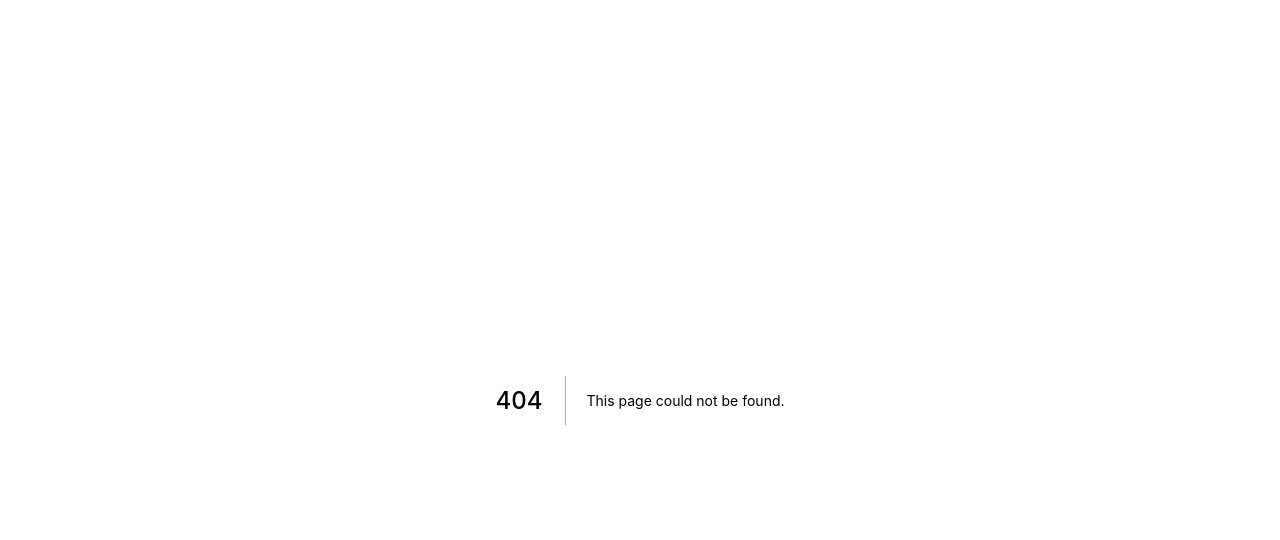
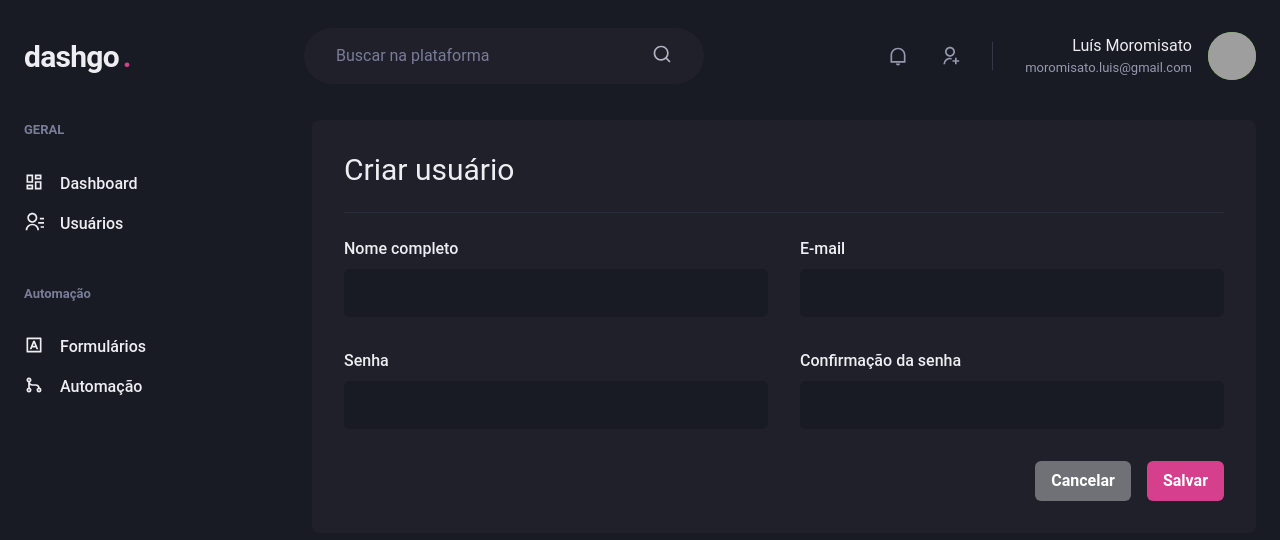
Before and after one commit to moromisato/ignite-project-04, a Next.js app: page /users/create in a window 1280 px wide. Before the commit this address had no page. Shown: the top 540 px of the page. Built offline with nearby package versions, Linux system fonts and the light colour scheme; grey boxes are pictures that could not be loaded.

Commit message:
added create user screen

```diff
--- /dev/null
+++ b/src/pages/users/create.tsx
@@ -0,0 +1,47 @@
+import { Box, Flex, Heading, Divider, VStack, HStack, SimpleGrid, Button } from "@chakra-ui/react";
+import { Input } from "../../components/Form/Input";
+import { SideBar } from "../../components/Form/Sidebar";
+import { Header } from "../../components/Header";
+
+export default function UserList() {
+  return (
+    <Box>
+      <Header />
+      <Flex w="100%" my="6" maxW={1480} mx="auto" px="6">
+        <SideBar />
+
+        <Box flex="1" borderRadius={8} bg="gray.800" p="8">
+          <Heading size="lg" fontWeight="normal">Criar usuário</Heading>
+
+          <Divider my="6" borderColor="gray.700" />
+
+          <VStack spacing="8">
+            <SimpleGrid minChildWidth="240px" spacing="8" w="100%">
+              <Input name="name" label="Nome completo"/>
+              <Input name="email" label="E-mail"/>
+            </SimpleGrid>
+
+            <SimpleGrid minChildWidth="240px" spacing="8" w="100%">
+              <Input name="password" label="Senha"/>
+              <Input name="password_confirmation" label="Confirmação da senha"/>
+            </SimpleGrid>
+          </VStack>
+
+          <Flex
+            mt="8"
+            justify="flex-end"
+          >
+            <HStack spacing="4">
+              <Button colorScheme="whiteAlpha">
+                Cancelar
+              </Button>
+              <Button colorScheme="pink">
+                Salvar
+              </Button>
+            </HStack>
+          </Flex>
+        </Box>
+      </Flex>
+    </Box>
+  )
+}
```
